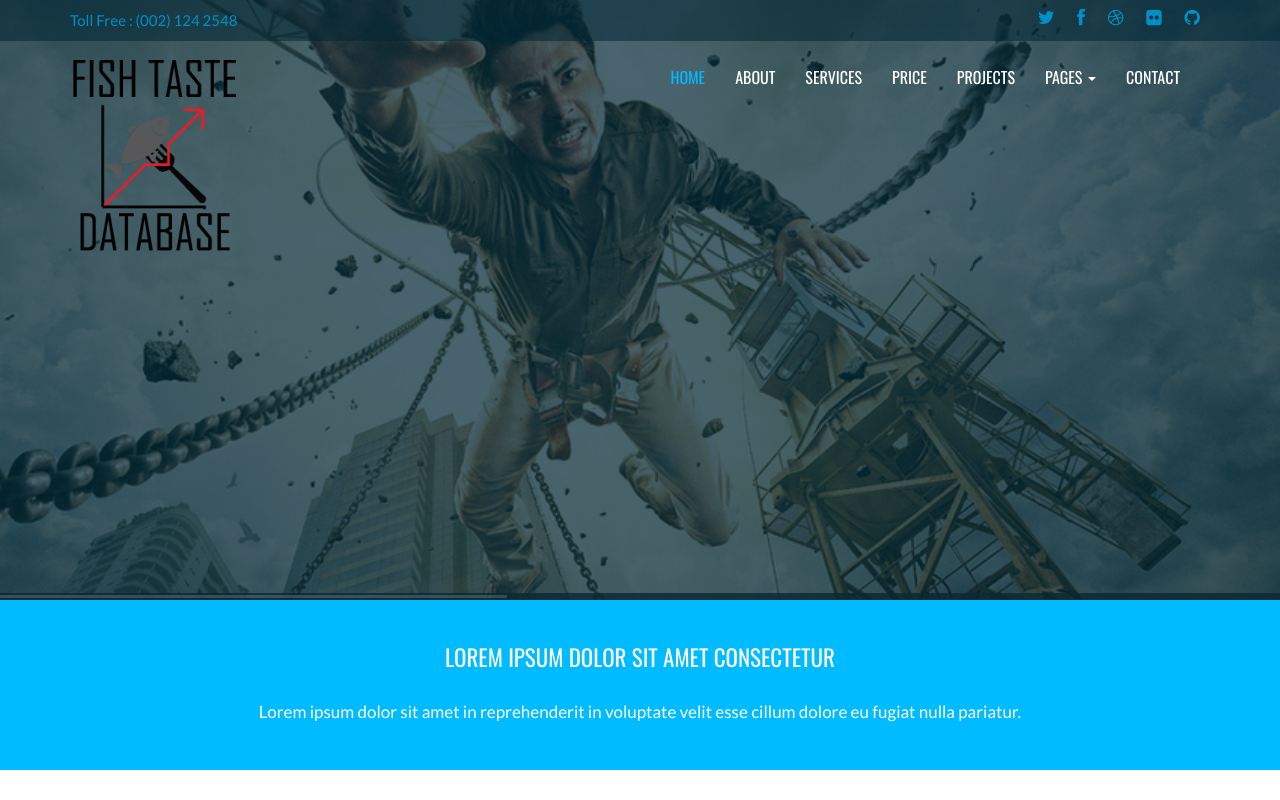
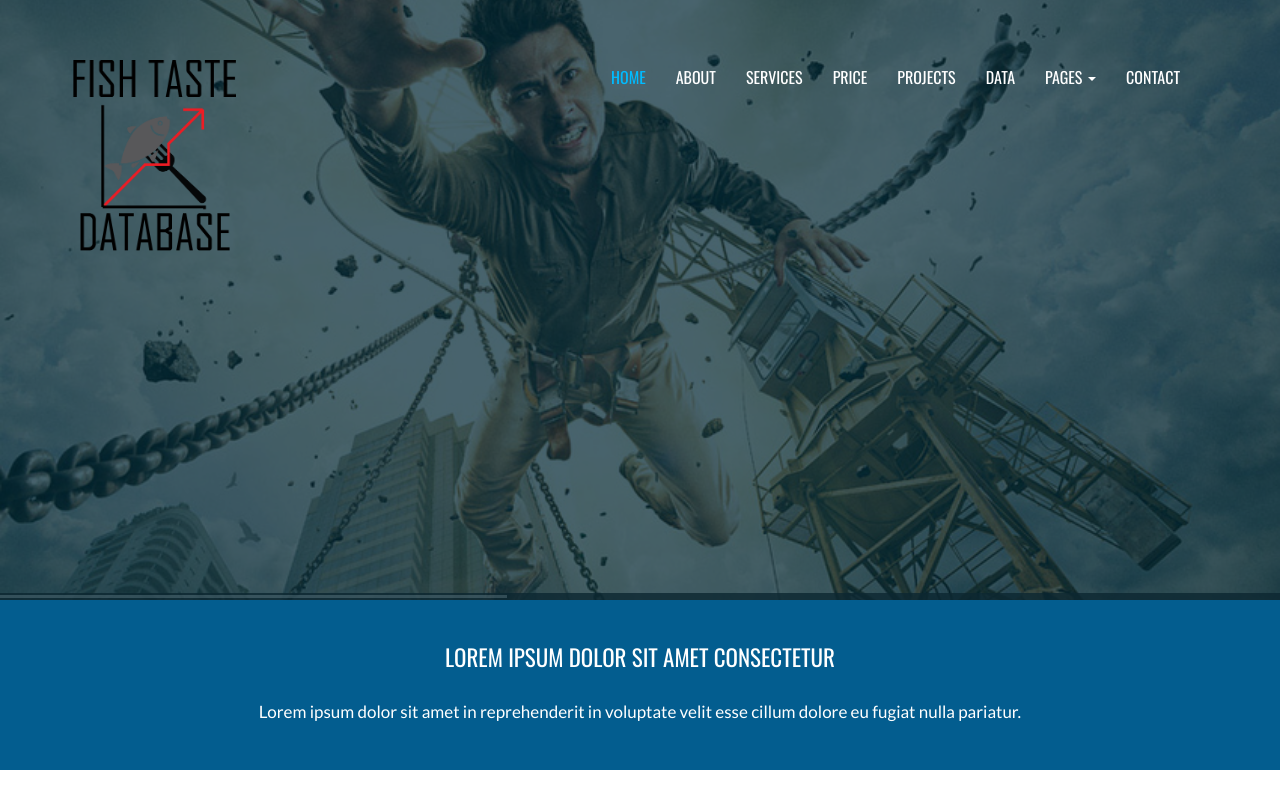
Before and after one commit to KeesteVelde/KeesteVelde.github.io, a plain HTML site: page index.html in a window 1280 px wide. Shown: the top 800 px of the page. Drawn offline with nearby package versions, Linux system fonts and the light colour scheme; files whose address does not match are found by name.

Commit message:
paar aanpassingen

```diff
--- a/assets/css/style.css
+++ b/assets/css/style.css
@@ -198,7 +198,7 @@ left:0px;
 	opacity: .1;
 }
 .head-box{
-    background: #00BBFF;
+    background: #035d8f;
     padding: 35px 0;
 }
 .head-box h2{
--- a/index.html
+++ b/index.html
@@ -10,8 +10,8 @@ License URL: http://creativecommons.org/licenses/by/3.0/
 	<meta charset="utf-8">
 	<meta name="viewport" content="width=device-width, initial-scale=1.0">
 	<meta name="description" content="Interior-Design-Responsive-Website-Templates-Edge">
-	<meta name="author" content="webThemez.com">
-	<title>Rider Free Mulit Purpose Bootstrap Template | Webthemez</title>
+	<meta name="author" content="Vissenkoppen">
+	<title>Fish Taste Database</title>
 	<link rel="favicon" href="assets/images/favicon.png">
 	<link rel="stylesheet" media="screen" href="http://fonts.googleapis.com/css?family=Open+Sans:300,400,700">
 	<link rel="stylesheet" href="assets/css/bootstrap.min.css">
@@ -27,31 +27,7 @@ License URL: http://creativecommons.org/licenses/by/3.0/
 </head>
 <body>
 	<!-- Fixed navbar -->
-	<div id="header-top">
-		<!--  HEADER TOP -->
-        <div class="container">
-        	<div class="row">
-				<div class="col-md-6">
 
-                        <div class="text">
-
-							<p>Toll Free : (002) 124 2548</p>
-
-                        </div>
-                </div><!-- end -->
-            	<div class="col-md-6">
-                   <div class="social text-center pull-right">
-				<a href="#"><i class="fa fa-twitter"></i></a>
-				<a href="#"><i class="fa fa-facebook"></i></a>
-				<a href="#"><i class="fa fa-dribbble"></i></a>
-				<a href="#"><i class="fa fa-flickr"></i></a>
-				<a href="#"><i class="fa fa-github"></i></a>
-			</div>
-
-                </div><!-- end -->
-            </div><!-- end .row -->
-           </div>
-		</div>
 	<div class="navbar navbar-inverse">
 		<div class="container">
 			<div class="navbar-header">
@@ -66,6 +42,7 @@ License URL: http://creativecommons.org/licenses/by/3.0/
 					<li><a href="services.html">Services</a></li>
 					<li><a href="price.html">Price</a></li>
 					<li><a href="projects.html">Projects</a></li>
+					<li><a href="dataPage.html">Data</a></li>
 					<li class="dropdown">
 						<a href="#" class="dropdown-toggle" data-toggle="dropdown">Pages <b class="caret"></b></a>
 						<ul class="dropdown-menu">
```
